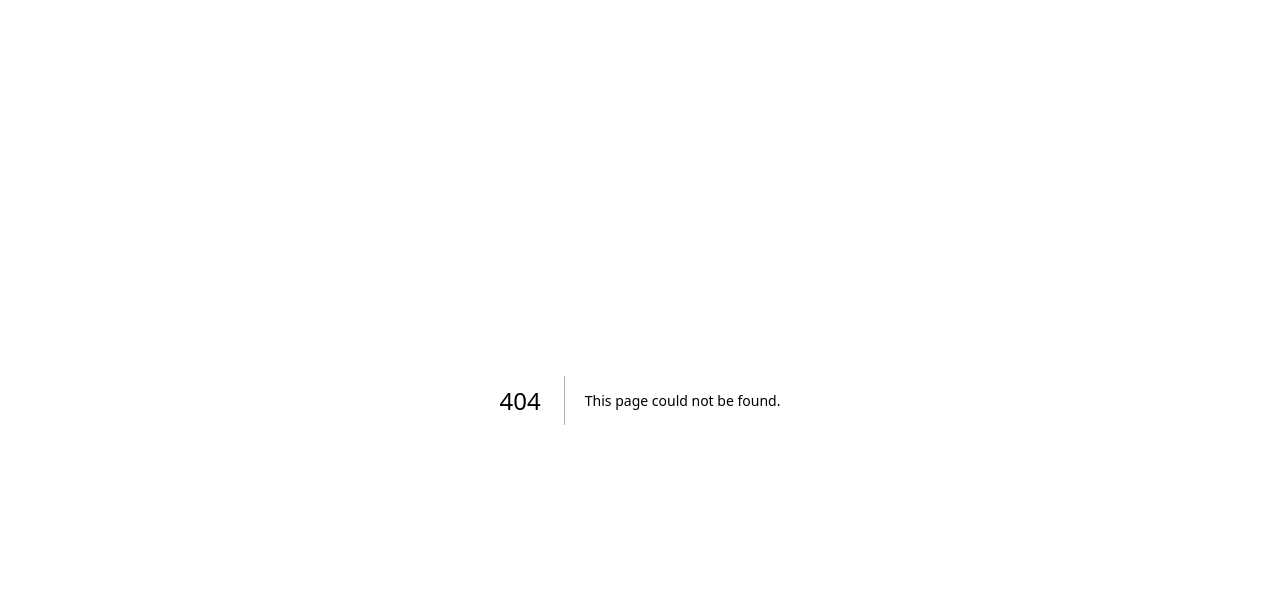
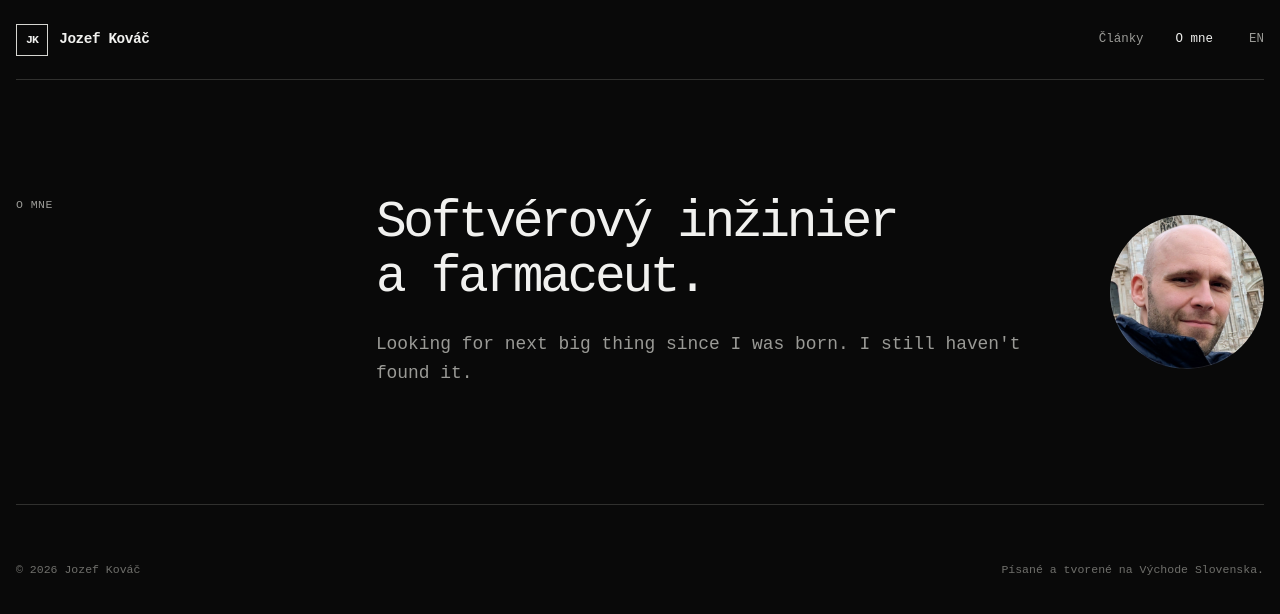
Before and after one commit to dodosaurus/jkovac-blog, a Next.js app: page /about in a window 1280 px wide. Before the commit this address had no page. Shown: the top 614 px of the page. Built offline with nearby package versions, Linux system fonts and the light colour scheme; a web font is replaced by a local one.

Commit message:
Move profile to dedicated about pages

```diff
--- /dev/null
+++ b/app/about/page.tsx
@@ -0,0 +1,14 @@
+import type { Metadata } from "next";
+import { AboutPage } from "@/components/about-page";
+
+const description = "Looking for next big thing since I was born. I still haven't found it.";
+
+export const metadata: Metadata = {
+  title: "O mne",
+  description,
+  alternates: { canonical: "/about", languages: { sk: "/about", en: "/en/about" } },
+};
+
+export default function SlovakAboutPage() {
+  return <AboutPage locale="sk" />;
+}
--- a/app/globals.css
+++ b/app/globals.css
@@ -97,6 +97,7 @@ a {
 
 .site-nav a:hover,
 .site-nav a:focus-visible,
+.site-nav a[aria-current="page"],
 .locale-nav a:hover,
 .locale-nav a:focus-visible {
   color: var(--ink);
@@ -128,7 +129,7 @@ a {
   border-bottom: 1px solid var(--line);
 }
 
-.home-section {
+.about-section {
   display: grid;
   grid-template-columns: minmax(8rem, 0.7fr) minmax(0, 2.3fr);
   gap: clamp(2rem, 7vw, 7rem);
@@ -194,7 +195,7 @@ a {
   align-items: center;
 }
 
-.about-copy h2 {
+.about-copy h1 {
   max-width: 18ch;
   margin: 0 0 1.5rem;
   font-size: clamp(1.8rem, 4vw, 3.5rem);
@@ -448,11 +449,7 @@ a {
     min-height: 4.5rem;
   }
 
-  .site-nav {
-    display: none;
-  }
-
-  .home-section,
+  .about-section,
   .article-header,
   .article-layout {
     grid-template-columns: 1fr;
--- a/app/sitemap.ts
+++ b/app/sitemap.ts
@@ -9,6 +9,8 @@ export default function sitemap(): MetadataRoute.Sitemap {
   const pages: MetadataRoute.Sitemap = [
     { url: ORIGIN, changeFrequency: "weekly", priority: 1 },
     { url: `${ORIGIN}/en`, changeFrequency: "weekly", priority: 0.8 },
+    { url: `${ORIGIN}/about`, changeFrequency: "monthly", priority: 0.5 },
+    { url: `${ORIGIN}/en/about`, changeFrequency: "monthly", priority: 0.4 },
   ];
 
   for (const article of getPublishedArticles()) {
--- /dev/null
+++ b/components/about-page.tsx
@@ -0,0 +1,37 @@
+import Image from "next/image";
+import { copy, type Locale } from "@/lib/i18n";
+import { SiteFooter } from "@/components/site-footer";
+import { SiteHeader } from "@/components/site-header";
+
+export function AboutPage({ locale }: { locale: Locale }) {
+  const text = copy[locale];
+  const alternatePath = locale === "sk" ? "/en/about" : "/about";
+
+  return (
+    <>
+      <a className="skip-link" href="#about">{text.skip}</a>
+      <SiteHeader locale={locale} alternatePath={alternatePath} currentPath="/about" />
+      <main id="about">
+        <section className="shell about-section" aria-labelledby="about-title">
+          <p className="section-kicker">{text.aboutKicker}</p>
+          <div className="about-grid">
+            <div className="about-copy">
+              <h1 id="about-title">{text.aboutTitle}</h1>
+              <p>{text.aboutBody}</p>
+            </div>
+            <div className="portrait-frame">
+              <Image
+                alt="Portrait of Jozef Kováč"
+                fill
+                priority
+                sizes="(max-width: 780px) 128px, 160px"
+                src="/jozef-kovac.jpg"
+              />
+            </div>
+          </div>
+        </section>
+      </main>
+      <SiteFooter locale={locale} />
+    </>
+  );
+}
--- a/components/site-header.tsx
+++ b/components/site-header.tsx
@@ -1,7 +1,15 @@
 import Link from "next/link";
 import { copy, localizePath, type Locale } from "@/lib/i18n";
 
-export function SiteHeader({ locale, alternatePath }: { locale: Locale; alternatePath: string }) {
+export function SiteHeader({
+  locale,
+  alternatePath,
+  currentPath,
+}: {
+  locale: Locale;
+  alternatePath: string;
+  currentPath?: "/" | "/about";
+}) {
   const text = copy[locale];
 
   return (
@@ -12,8 +20,12 @@ export function SiteHeader({ locale, alternatePath }: { locale: Locale; alternat
       </Link>
       <div className="header-right">
         <nav className="site-nav" aria-label={locale === "sk" ? "Hlavná navigácia" : "Main navigation"}>
-          <Link href={`${localizePath(locale, "/")}#clanky`}>{text.articles}</Link>
-          <Link href={`${localizePath(locale, "/")}#o-mne`}>{text.about}</Link>
+          <Link aria-current={currentPath === "/" ? "page" : undefined} href={`${localizePath(locale, "/")}#clanky`}>
+            {text.articles}
+          </Link>
+          <Link aria-current={currentPath === "/about" ? "page" : undefined} href={localizePath(locale, "/about")}>
+            {text.about}
+          </Link>
         </nav>
         <nav className="locale-nav" aria-label={locale === "sk" ? "Jazyk" : "Language"}>
           <Link href={locale === "sk" ? alternatePath : alternatePath.replace(/^\/en/, "") || "/"}>
--- a/lib/i18n.ts
+++ b/lib/i18n.ts
@@ -10,7 +10,7 @@ export const copy = {
     aboutKicker: "O mne",
     aboutTitle: "Softvérový inžinier a farmaceut.",
     aboutBody:
-      "Som PharmDr. Jozef Kováč. Zaujíma ma, ako prakticky prepájať softvér, umelú inteligenciu a odbornú prácu — bez zbytočného hluku a bez straty ľudského úsudku.",
+      "Looking for next big thing since I was born. I still haven't found it.",
     footer: "Písané a tvorené na Východe Slovenska.",
     contents: "Obsah",
     back: "Späť na všetky články",
@@ -25,7 +25,7 @@ export const copy = {
     aboutKicker: "About",
     aboutTitle: "Software engineer and pharmacist.",
     aboutBody:
-      "I am PharmDr. Jozef Kováč. I am interested in practical ways to connect software, artificial intelligence and professional work — without noise and without giving up human judgement.",
+      "Looking for next big thing since I was born. I still haven't found it.",
     footer: "Written and built in Eastern Slovakia.",
     contents: "Contents",
     back: "Back to all articles",
```
Also changed, not shown: app/en/about/page.tsx (added, +14 -0 lines), components/home-page.tsx (+1 -20 lines).
